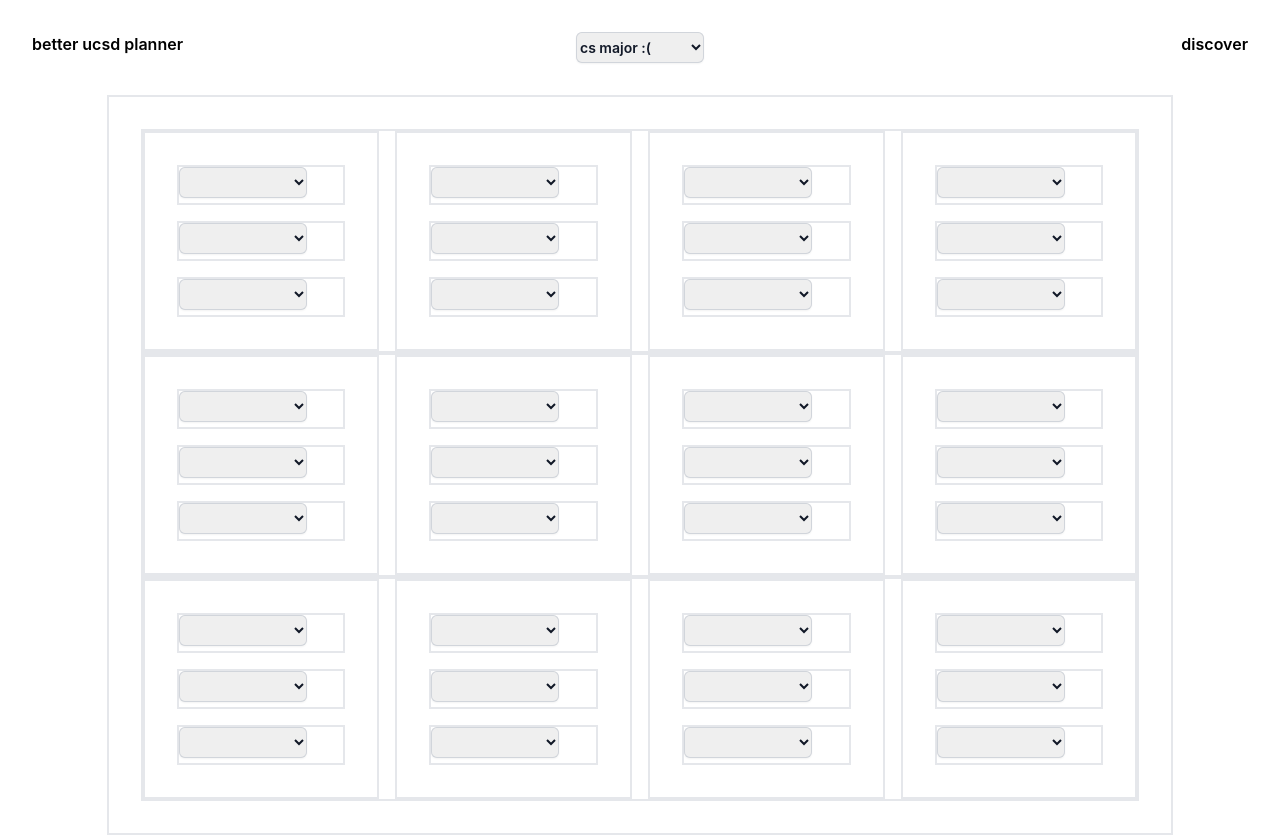
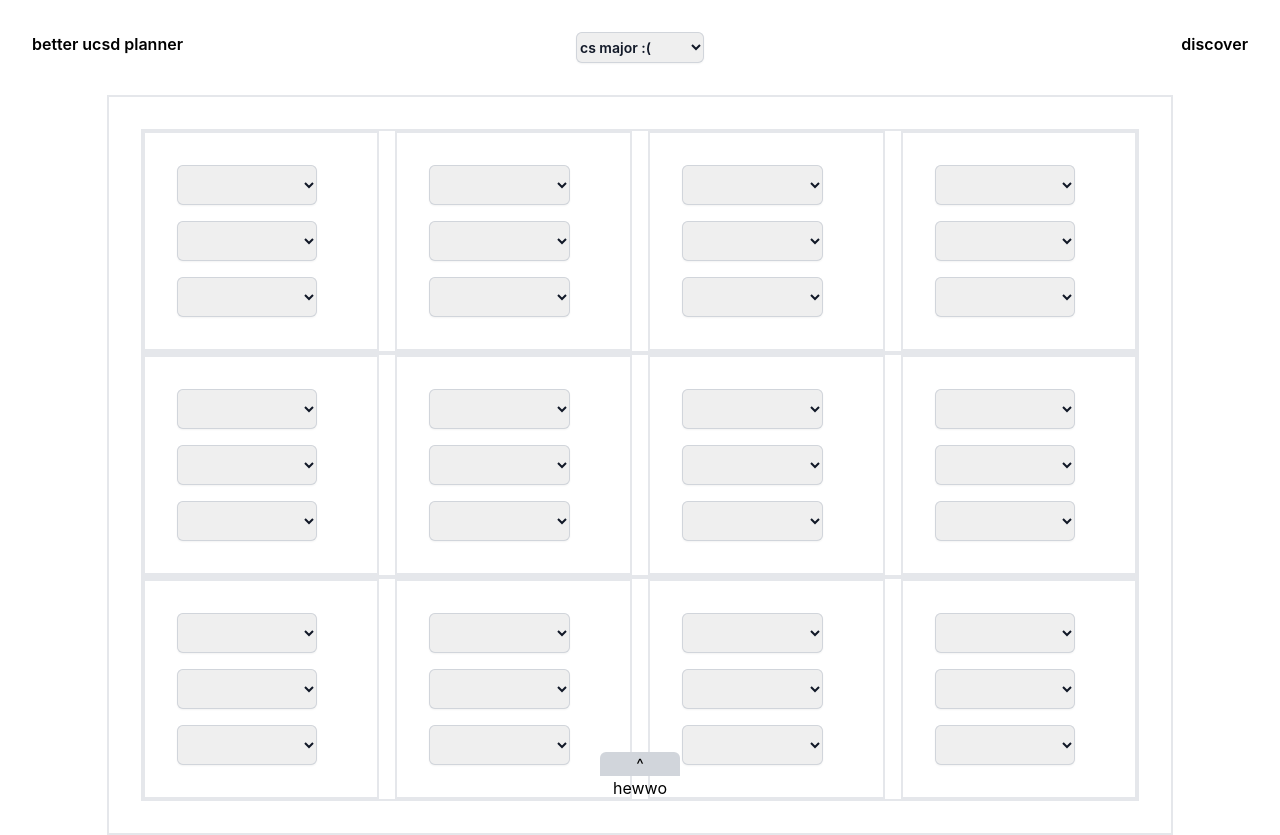
Before and after one commit to wanning-lu/better-ucsd-planner, a React (Create React App) app: page / in a window 1280 px wide. Built offline with nearby package versions, Linux system fonts and the light colour scheme.

Commit message:
added popup skeleton to planner page + clarity for warning

```diff
--- a/src/App.js
+++ b/src/App.js
@@ -7,7 +7,6 @@ import { createContext, useState } from 'react';
 export const SelectedCoursesContext = createContext();
 
 function sortSelectedCourses(a, b) {
-
 	const [nameA, numA] = a.split(' ');
 	const [nameB, numB] = b.split(' ');
 
--- a/src/pages/Dropdown.js
+++ b/src/pages/Dropdown.js
@@ -38,7 +38,7 @@ function Dropdown(props) {
     return (
         <>
         <div className="w-5/6 mx-auto">
-        <div className="p-2 rounded-md cursor-pointer hover:bg-stone-100" onClick={handleOpen}>
+        <div className="p-2 rounded-md cursor-pointer hover:bg-slate-100" onClick={handleOpen}>
             <div>
                 {/* placeholder for an icon LOL */}
                 {open ? (
--- a/src/pages/Home.js
+++ b/src/pages/Home.js
@@ -1,5 +1,6 @@
 import { useState } from 'react';
 import Schedule from './Schedule.js';
+import Popup from './Popup.js';
 
 const majors = ["cs major", "ece major"];
 
@@ -14,6 +15,7 @@ function Home() {
     <>
       <div className="flex justify-center">
         <Schedule/>
+        <Popup/>
       </div>
     </>
   );
--- /dev/null
+++ b/src/pages/Popup.js
@@ -0,0 +1,14 @@
+import { useState } from 'react';
+
+function Popup() {
+    const [isOpened, setOpenPopup] = useState(false);
+
+    return (
+        <div className="w-screen flex flex-col items-center fixed bottom-0 left-0">
+            <div className="w-20 bg-gray-300 text-center rounded-t-md hover:cursor-pointer" onClick={() => setOpenPopup(!isOpened)}>^</div>
+            <div className={ (isOpened ? "hidden " : "") + "transition duration-150"}>hewwo</div>
+        </div>
+    )
+}
+
+export default Popup
--- a/src/pages/ScheduleCourse.js
+++ b/src/pages/ScheduleCourse.js
@@ -20,7 +20,7 @@ function ScheduleCourse(props) {
     }, [plannedCourses]);
 
     return (
-        <div className="border-2 h-10">
+        <div className="h-10 flex justify-items-center">
             <select
               value = {selectedCourse}
               onChange= {(e) => {
@@ -35,7 +35,7 @@ function ScheduleCourse(props) {
                   }
                 }
               }
-              className={ (keyName in plannedCourses && plannedCourses[keyName].status === 'red' ? "bg-red-400 " : "") + "block w-32 rounded-md border-0 py-1.5 text-gray-900 shadow-sm ring-1 ring-inset ring-gray-300 focus:ring-2 focus:ring-inset focus:ring-indigo-600 sm:max-w-xs sm:text-sm sm:leading-6"
+              className={ (keyName in plannedCourses && plannedCourses[keyName].status === 'red' ? "bg-red-400 " : "") + "block w-5/6 rounded-md border-0 px-2 py-1.5 text-gray-900 shadow-sm ring-1 ring-inset ring-gray-300 focus:ring-2 focus:ring-inset focus:ring-indigo-600 sm:max-w-xs sm:text-sm sm:leading-6"
               }
             >
             {selectedCourses.map((course) => {
@@ -44,6 +44,13 @@ function ScheduleCourse(props) {
               }
             })}
           </select>
+          {keyName in plannedCourses && plannedCourses[keyName].status === 'red' ?
+          <div className="flex-1 flex justify-center justify-items-center">
+            <svg xmlns="http://www.w3.org/2000/svg" fill="none" viewBox="0 0 24 24" strokeWidth={1.5} stroke="currentColor" className="h-full size-6">
+              <path strokeLinecap="round" strokeLinejoin="round" d="M12 9v3.75m-9.303 3.376c-.866 1.5.217 3.374 1.948 3.374h14.71c1.73 0 2.813-1.874 1.948-3.374L13.949 3.378c-.866-1.5-3.032-1.5-3.898 0L2.697 16.126ZM12 15.75h.007v.008H12v-.008Z" />
+            </svg>
+          </div> : <></>
+          }
         </div>
     )
 }
--- a/tailwind.config.js
+++ b/tailwind.config.js
@@ -1,10 +1,14 @@
 /** @type {import('tailwindcss').Config} */
+
 module.exports = {
   content: [
-    "./src/**/*.{js,jsx,ts,tsx}",
+    './src/App.js',
+    './src/index.js',
+    './src/pages/**/*.{html,js,tsx}',
+    './src/components/**/*.{html,js}'
   ],
   theme: {
     extend: {},
   },
   plugins: [],
-}
+};
```
